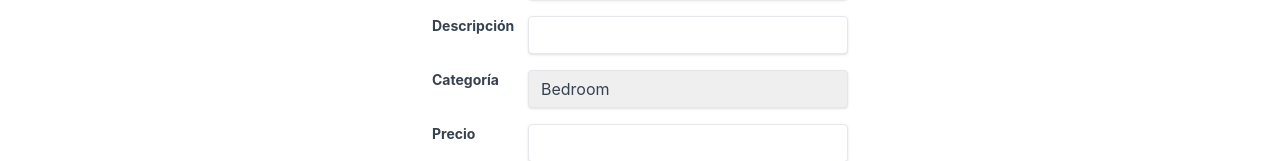
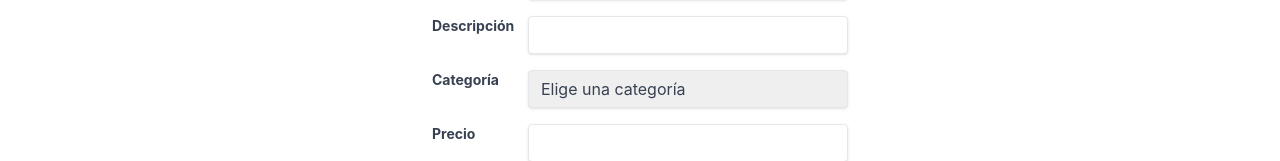
Before and after one commit to puigdollersvr/react-spa_products-manager, a React (Create React App) app: page /products/new in a window 1280 px wide. Shown: the part 300-461 px from the top of the page. Built offline with nearby package versions, Linux system fonts and the light colour scheme.

Commit message:
Add select a category option to the dropdown

```diff
--- a/src/components/ProductEdit.js
+++ b/src/components/ProductEdit.js
@@ -140,6 +140,7 @@ const ProductEdit = ({ handleSubmit, submitting, onBack, pristine }) => {
                     validate={isRequired}
                     label="Categoría"
                 >
+                    <option value="" selected disabled hidden>Elige una categoría</option>
                     <option value="Bedroom">Bedroom</option>
                     <option value="Bathroom">Bathroom</option>
                     <option value="Kitchen">Kitchen</option>
```
